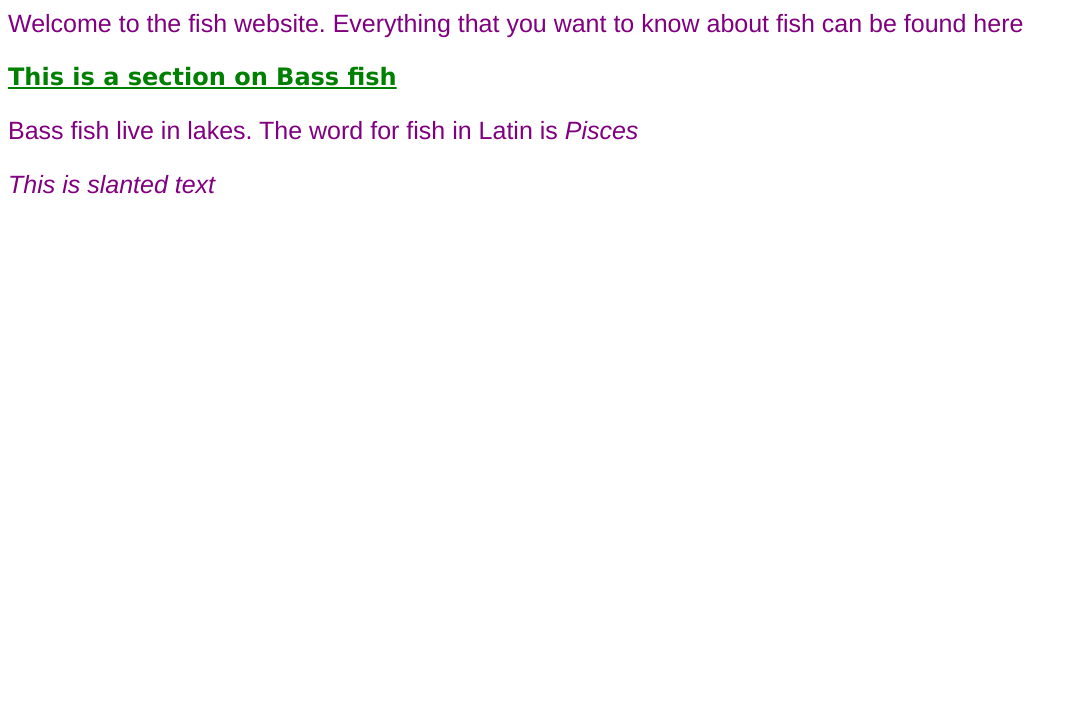
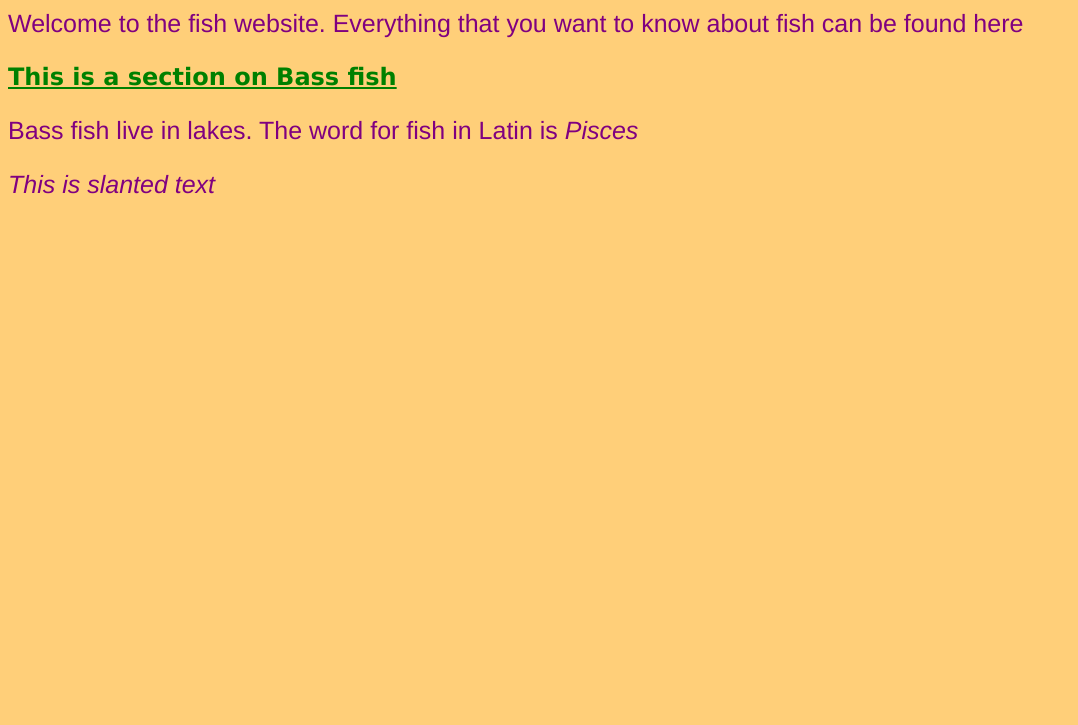
Before and after one commit to MitchellBuzza/learningJavascript, a plain HTML site: page index.html in a window 1280 px wide. Shown: the part 75-800 px from the top of the page, without its empty margins (0-1078 px from the left). Drawn offline with Linux system fonts and the light colour scheme.

Commit message:
Added a background colour

```diff
--- a/stylesheet.css
+++ b/stylesheet.css
@@ -3,6 +3,7 @@ body
 	color: green;
 	font-family: verdana, Arial, Geneva, Arial Black;
 	font-weight: lighter;
+	background-color: #ffcf79;
 }
 
 h1, h2
```
